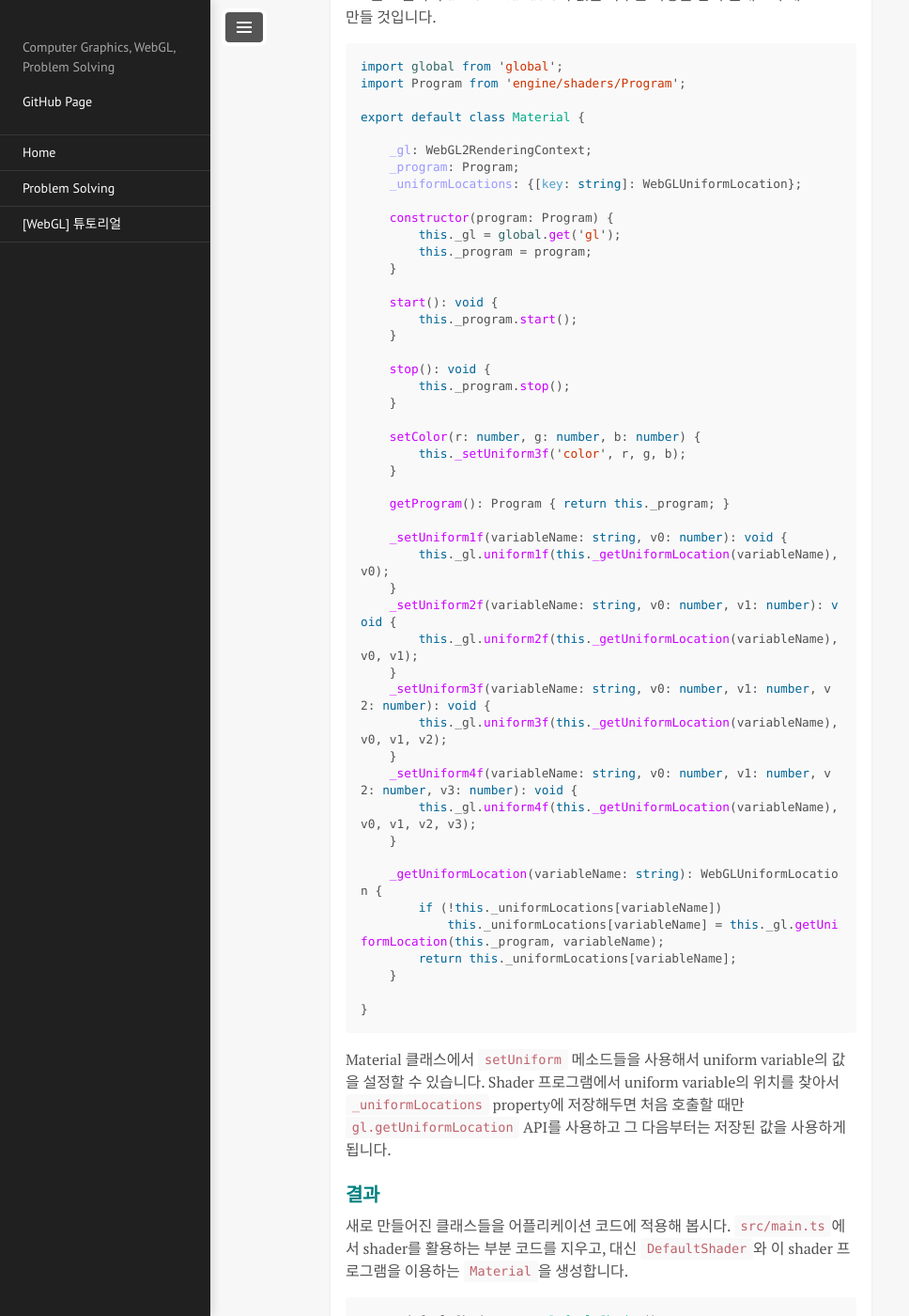
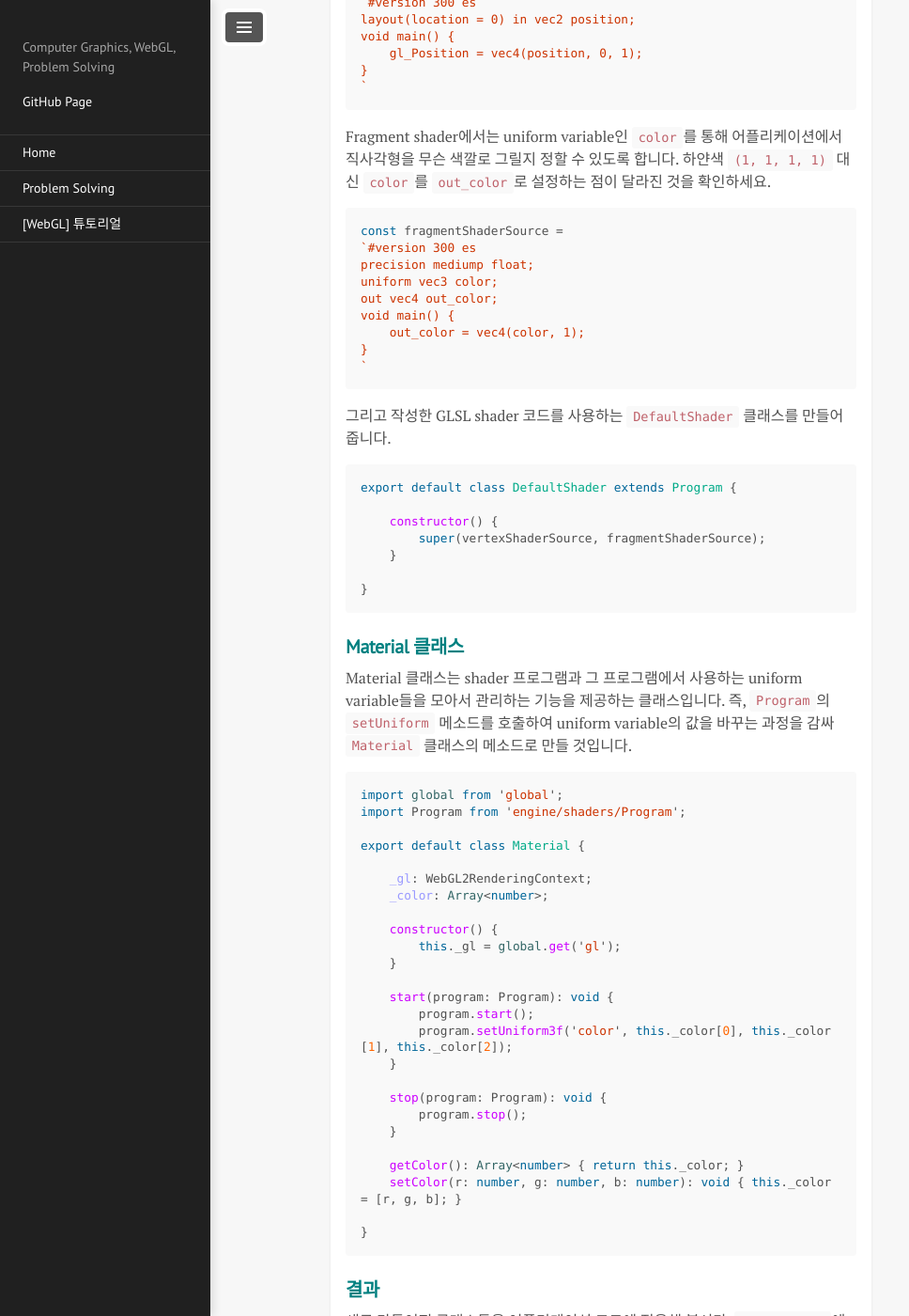
Before and after one commit to inhibitor1217/inhibitor1217.github.io, a Jekyll site: the page built from _posts/2019-04-23-webgl-material.md, in a window 1280 px wide and 1400 px high, scrolled down 4046 px. Shown: the whole window at 94% size, without its empty margins (0-968 px from the left). Built offline with Jekyll 4.4.1, drawn with Linux system fonts in a browser that asks for light colours; some of the changed text lies outside the part shown.

Commit message:
modify tutorial 4-2 and 5

````diff
--- a/_posts/2019-04-23-webgl-material.md
+++ b/_posts/2019-04-23-webgl-material.md
@@ -113,6 +113,35 @@ Vertex attribute에 들어가는 데이터는 CPU에서 먼저 GPU로 전달하
     gl.uniform3f(gl.getUniformLocation(program, 'color'), 1, 1, 1);
 ```
 
+`Program` 클래스에 여러 가지 uniform varaible을 설정할 수 있는 메소드들을 추가합니다. Shader 프로그램에서 uniform variable의 위치를 찾아서 `_uniformLocations` property에 저장해두면 처음 호출할 때만 `gl.getUniformLocation` API를 사용하고 그 다음부터는 저장된 값을 사용하게 됩니다.
+
+```typescript
+export default class Program {
+    ...
+    _uniformLocations: {[key: string]: WebGLUniformLocation} = {};
+
+    ...
+    _getUniformLocation(variableName: string): WebGLUniformLocation {
+        if (!this._uniformLocations[variableName])
+            this._uniformLocations[variableName] = this._gl.getUniformLocation(this._program, variableName);
+        return this._uniformLocations[variableName];
+    }
+
+    setUniform1f(variableName: string, v0: number): void {
+        this._gl.uniform1f(this._getUniformLocation(variableName), v0);
+    }
+    setUniform2f(variableName: string, v0: number, v1: number): void {
+        this._gl.uniform2f(this._getUniformLocation(variableName), v0, v1);
+    }
+    setUniform3f(variableName: string, v0: number, v1: number, v2: number): void {
+        this._gl.uniform3f(this._getUniformLocation(variableName), v0, v1, v2);
+    }
+    setUniform4f(variableName: string, v0: number, v1: number, v2: number, v3: number): void {
+        this._gl.uniform4f(this._getUniformLocation(variableName), v0, v1, v2, v3);
+    }
+}
+```
+
 ### 색을 정할 수 있는 Shader 작성
 
 Uniform variable을 활용하여 엔진 내에 색깔을 설정할 수 있는 shader를 작성해 봅시다. `engine/shaders/DefaultShader.ts` 파일에 GLSL로 vertex shader와 fragment shader를 추가합니다. Vertex shader는 달라지는 것 없이 동일하게 적습니다.
@@ -155,7 +184,7 @@ export default class DefaultShader extends Program {
 
 ### Material 클래스
 
-Material 클래스는 shader 프로그램과 그 프로그램에서 사용하는 uniform variable들을 모아서 관리하는 기능을 제공하는 클래스입니다. 즉, `gl.uniform` API를 호출하여 uniform variable의 값을 바꾸는 과정을 감싸 클래스의 메소드로 만들 것입니다.
+Material 클래스는 shader 프로그램과 그 프로그램에서 사용하는 uniform variable들을 모아서 관리하는 기능을 제공하는 클래스입니다. 즉, `Program`의 `setUniform` 메소드를 호출하여 uniform variable의 값을 바꾸는 과정을 감싸 `Material` 클래스의 메소드로 만들 것입니다.
 
 ```typescript
 import global from 'global';
@@ -164,52 +193,26 @@ import Program from 'engine/shaders/Program';
 export default class Material {
 
     _gl: WebGL2RenderingContext;
-    _program: Program;
-    _uniformLocations: {[key: string]: WebGLUniformLocation};
+    _color: Array<number>;
 
-    constructor(program: Program) {
+    constructor() {
         this._gl = global.get('gl');
-        this._program = program;
     }
 
-    start(): void {
-        this._program.start();
+    start(program: Program): void {
+        program.start();
+        program.setUniform3f('color', this._color[0], this._color[1], this._color[2]);
     }
 
-    stop(): void {
-        this._program.stop();
+    stop(program: Program): void {
+        program.stop();
     }
 
-    setColor(r: number, g: number, b: number) {
-        this._setUniform3f('color', r, g, b);
-    }
-
-    getProgram(): Program { return this._program; }
-
-    _setUniform1f(variableName: string, v0: number): void {
-        this._gl.uniform1f(this._getUniformLocation(variableName), v0);
-    }
-    _setUniform2f(variableName: string, v0: number, v1: number): void {
-        this._gl.uniform2f(this._getUniformLocation(variableName), v0, v1);
-    }
-    _setUniform3f(variableName: string, v0: number, v1: number, v2: number): void {
-        this._gl.uniform3f(this._getUniformLocation(variableName), v0, v1, v2);
-    }
-    _setUniform4f(variableName: string, v0: number, v1: number, v2: number, v3: number): void {
-        this._gl.uniform4f(this._getUniformLocation(variableName), v0, v1, v2, v3);
-    }
-
-    _getUniformLocation(variableName: string): WebGLUniformLocation {
-        if (!this._uniformLocations[variableName])
-            this._uniformLocations[variableName] = this._gl.getUniformLocation(this._program, variableName);
-        return this._uniformLocations[variableName];
-    }
+    getColor(): Array<number> { return this._color; }
+    setColor(r: number, g: number, b: number): void { this._color = [r, g, b]; }
 
 }
 ```
-
-Material 클래스에서 `setUniform` 메소드들을 사용해서 uniform variable의 값을 설정할 수 있습니다. Shader 프로그램에서 uniform variable의 위치를 찾아서 `_uniformLocations` property에 저장해두면 처음 호출할 때만 `gl.getUniformLocation` API를 사용하고 그 다음부터는 저장된 값을 사용하게 됩니다.
-
 
 ### 결과
 
--- a/_posts/2019-04-27-webgl-texture.md
+++ b/_posts/2019-04-27-webgl-texture.md
@@ -194,21 +194,17 @@ else
 
 ### Material 클래스 수정
 
-다음으로는, 이전에 작성한 `Material` 클래스가 텍스쳐를 지원하도록 수정합니다. `Material`에 텍스쳐를 설정할 수 있도록 `_texture` attribute와 get/set 메소드를 만들어 줍니다. 또, 기존 코드에서 색깔을 설정하는 부분도 비슷하게 작동하도록 `_color` attribute를 설정하는 방법으로 바꿔 줍니다.
+다음으로는, 이전에 작성한 `Material` 클래스가 텍스쳐를 지원하도록 수정합니다. `Material`에 텍스쳐를 설정할 수 있도록 `_texture` attribute와 get/set 메소드를 만들어 줍니다.
 
 ```typescript
 ...
 export default class Material {
 
     ...
-    _color: Array<number>;
     _texture2D: Texture2D;
     ...
 
     ...
-    getColor(): Array<number> { return this._color; }
-    setColor(r: number, g: number, b: number): void { this._color = [r, g, b]; }
-
     getTexture(): Texture2D { return this._texture2D; }
     setTexture(texture2D: Texture2D): void { this._texture2D = texture2D; }
     ...
@@ -220,14 +216,14 @@ export default class Material {
 
 ```typescript
 ...
-start(): void {
-    this._program.start();
-    this._setUniform1f('use_texture', this._texture2D ? 1 : 0);
+start(program: Program): void {
+    program.start();
+    program.setUniform1f('use_texture', this._texture2D ? 1 : 0);
     if (this._texture2D) {
         this._texture2D.bind(this._gl.TEXTURE0);
-        this._setUniform1i('sampler', 0);
+        program.setUniform1i('sampler', 0);
     } else {
-        this._setUniform3f('color', this._color[0], this._color[1], this._color[2]);
+        program.setUniform3f('color', this._color[0], this._color[1], this._color[2]);
     }
 }
 ...
@@ -236,8 +232,8 @@ start(): void {
 `stop` 메소드에서는 bind한 텍스쳐를 다시 풀어줍니다.
 ```typescript
 ...
-stop(): void {
-    this._program.stop();
+stop(program: Program): void {
+    program.stop();
     if (this._texture2D) {
         this._texture2D.unbind(this._gl.TEXTURE0);
     }
````
Also changed, not shown: other parts of _posts/2019-04-27-webgl-texture.md (+2 -2 lines), 1 other file.
